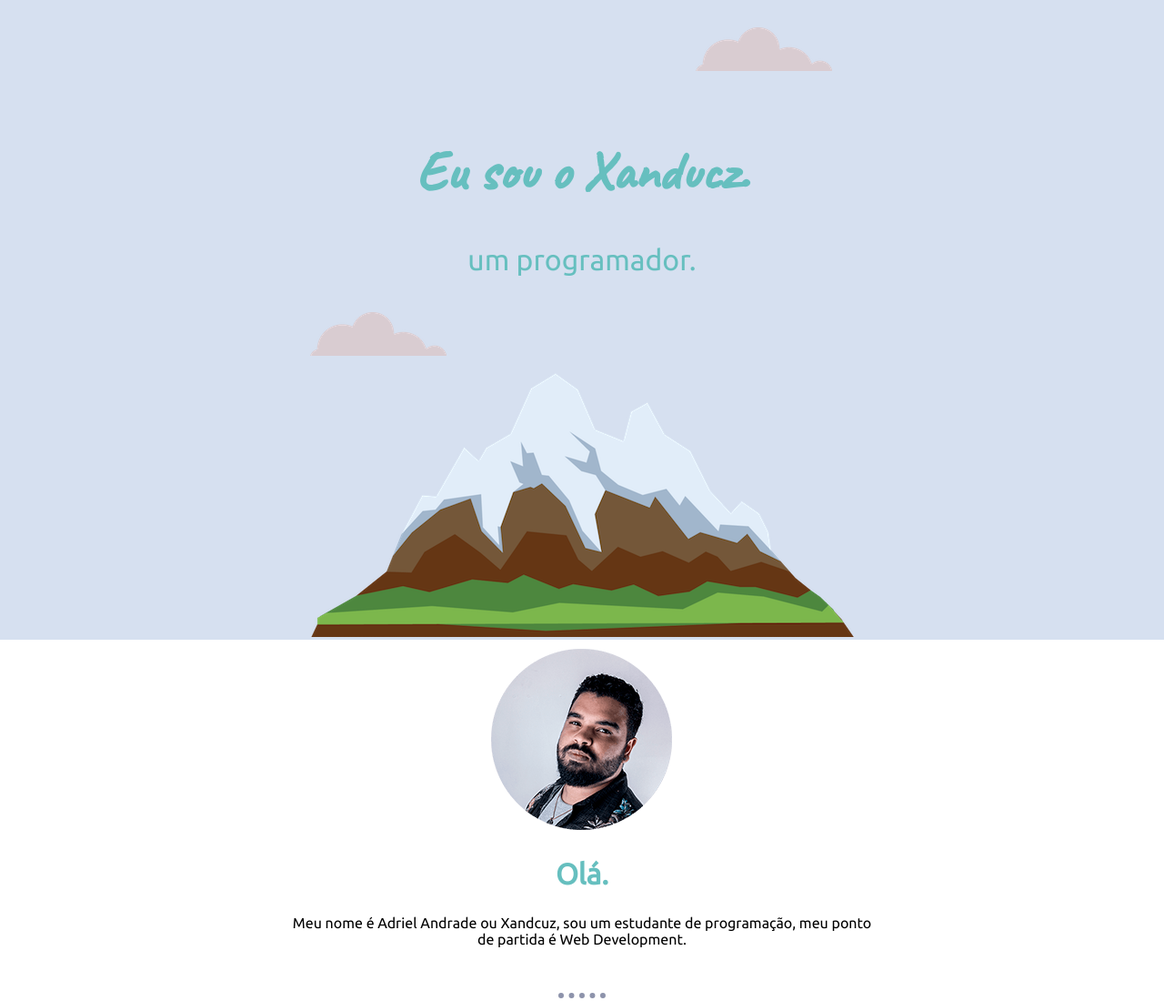
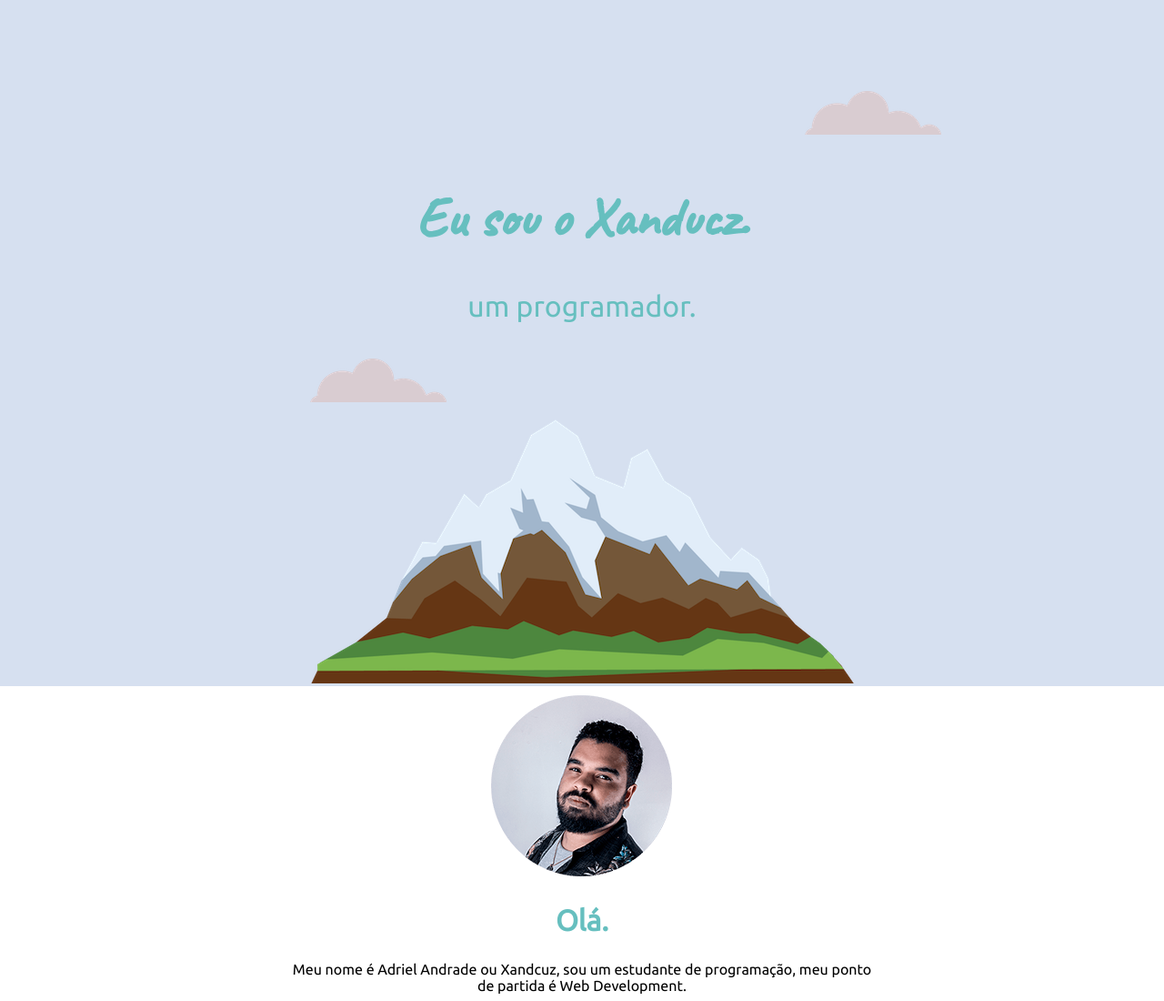
Before and after one commit to Xanducz/Xanduczcss, a plain HTML site: page index.html in a window 1280 px wide. Shown: the top 1100 px of the page at 91% size. Drawn offline with Linux system fonts and the light colour scheme.

Commit message:
Add files via upload

```diff
--- a/css/styles.css
+++ b/css/styles.css
@@ -87,9 +87,8 @@ a:hover {
 }
 
 .top-cloud {
-  position: absolute;
-  right: 365px;
-  top: 30px;
+  position: relative;
+  margin-left:50%
 }
 hr {
   width: 4%;
```
Also changed, not shown: 1 other file.
